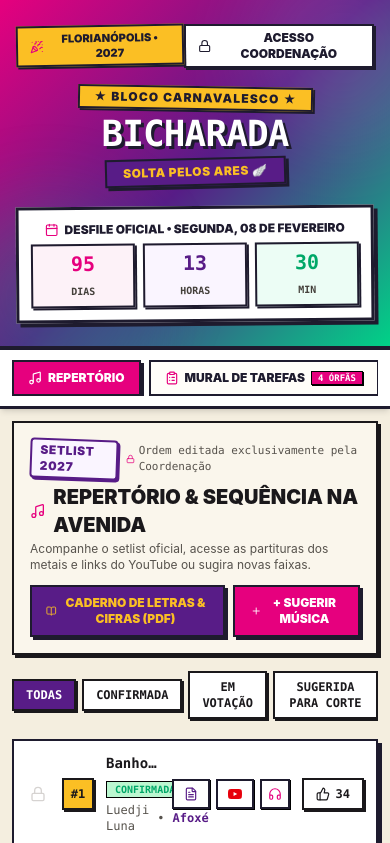
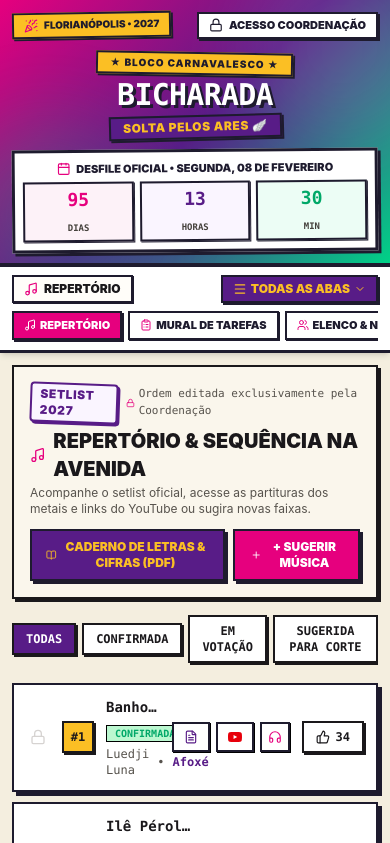
Before and after one commit to titoconte/carnaval-crm-app, a Next.js app: page / in a window 390 px wide. Shown: the top 843 px of the page. Built offline with nearby package versions, Linux system fonts and the light colour scheme.

Commit message:
feat(navegacao): aprimorar menu desktop com mais opcoes e corrigir acessibilidade mobile

```diff
--- a/src/app/globals.css
+++ b/src/app/globals.css
@@ -96,7 +96,8 @@
   background-color: rgba(254, 240, 138, 0.8);
   border: 1px dashed rgba(202, 138, 4, 0.4);
   box-shadow: 0 1px 3px rgba(0,0,0,0.1);
-  z-index: 10;
+  z-index: 5;
+  pointer-events: none;
 }
 
 /* Efeito Carimbo de Jornal / Edital com Cores Vivas */
@@ -143,6 +144,19 @@
   box-shadow: inset 0 2px 8px rgba(0,0,0,0.1);
 }
 
+/* Touch e acessibilidade mobile */
+button, a, input, select, textarea {
+  touch-action: manipulation;
+}
+
+.no-scrollbar::-webkit-scrollbar {
+  display: none;
+}
+.no-scrollbar {
+  -ms-overflow-style: none;
+  scrollbar-width: none;
+}
+
 /* Scrollbar retrô estilizada nas cores oficiais */
 ::-webkit-scrollbar {
   width: 8px;
--- a/src/app/page.tsx
+++ b/src/app/page.tsx
@@ -161,7 +161,7 @@ export default function Home() {
       />
 
       {/* Área de Conteúdo da Aba Ativa */}
-      <main className="flex-1 max-w-5xl w-full mx-auto p-3 sm:p-6 mb-16">
+      <main id="conteudo-principal" className="flex-1 max-w-5xl w-full mx-auto p-3 sm:p-6 mb-16">
         {activeTab === 'repertorio' && (
           <RepertoireVoting
             musicas={musicas}
--- a/src/components/Header.tsx
+++ b/src/components/Header.tsx
@@ -47,7 +47,7 @@ export default function Header({ isAdmin, setIsAdmin, openAdminModal }: HeaderPr
   };
 
   return (
-    <header className="carnival-banner border-b-4 border-[#1E1B2E] py-6 px-4 text-white relative shadow-lg overflow-hidden">
+    <header className="carnival-banner border-b-4 border-[#1E1B2E] py-3 sm:py-6 px-3 sm:px-4 text-white relative shadow-lg overflow-hidden">
       {/* Elementos lúdicos de fundo */}
       <div className="absolute -top-12 -right-12 w-48 h-48 bg-white/10 rounded-full blur-2xl pointer-events-none" />
       <div className="absolute -bottom-12 -left-12 w-48 h-48 bg-[#00D287]/20 rounded-full blur-2xl pointer-events-none" />
@@ -55,10 +55,11 @@ export default function Header({ isAdmin, setIsAdmin, openAdminModal }: HeaderPr
       <div className="max-w-4xl mx-auto flex flex-col items-center text-center relative z-10">
 
         {/* Barra superior de status e botão de coordenação */}
-        <div className="w-full flex items-center justify-between mb-3 text-xs">
+        <div className="w-full flex items-center justify-between mb-2 text-xs">
           <button
+            type="button"
             onClick={dispararConfetes}
-            className="flex items-center gap-1.5 px-3 py-1 bg-[#FBBF24] text-[#1E1B2E] border-2 border-[#1E1B2E] font-black uppercase text-[11px] shadow-[2px_2px_0px_#1E1B2E] rotate-[-1deg] transition-all hover:scale-105 active:scale-95"
+            className="flex items-center gap-1.5 px-2.5 py-1 bg-[#FBBF24] text-[#1E1B2E] border-2 border-[#1E1B2E] font-black uppercase text-[10px] sm:text-[11px] shadow-[2px_2px_0px_#1E1B2E] rotate-[-1deg] transition-all hover:scale-105 active:scale-95 cursor-pointer"
             title="Lançar confete da Bicharada"
           >
             <PartyPopper className="w-3.5 h-3.5 text-[#E6007E]" />
@@ -66,55 +67,56 @@ export default function Header({ isAdmin, setIsAdmin, openAdminModal }: HeaderPr
           </button>
 
           <button
+            type="button"
             onClick={isAdmin ? () => setIsAdmin(false) : openAdminModal}
-            className={`flex items-center gap-1.5 px-3 py-1 border-2 border-[#1E1B2E] text-xs font-black uppercase transition-all shadow-[2px_2px_0px_#1E1B2E] active:translate-x-0.5 active:translate-y-0.5 ${
+            className={`flex items-center gap-1.5 px-2.5 py-1 border-2 border-[#1E1B2E] text-[11px] sm:text-xs font-black uppercase transition-all shadow-[2px_2px_0px_#1E1B2E] active:translate-x-0.5 active:translate-y-0.5 cursor-pointer ${
               isAdmin
                 ? 'bg-[#00D287] text-[#1E1B2E]'
                 : 'bg-white hover:bg-stone-100 text-[#1E1B2E]'
             }`}
           >
             {isAdmin ? <Unlock className="w-3.5 h-3.5" /> : <Lock className="w-3.5 h-3.5" />}
-            <span>{isAdmin ? 'Modo Coordenação [ON]' : 'Acesso Coordenação'}</span>
+            <span>{isAdmin ? 'Coordenação [ON]' : 'Acesso Coordenação'}</span>
           </button>
         </div>
 
         {/* Estandarte / Logo Oficial */}
         <div
           onClick={dispararConfetes}
-          className="cursor-pointer group select-none my-1"
+          className="cursor-pointer group select-none my-0.5"
         >
-          <div className="inline-block px-3.5 py-0.5 bg-[#FBBF24] text-[#1E1B2E] border-2 border-[#1E1B2E] font-black text-xs uppercase tracking-widest rotate-1 shadow-[2px_2px_0px_#1E1B2E] mb-1">
+          <div className="inline-block px-3 py-0.5 bg-[#FBBF24] text-[#1E1B2E] border-2 border-[#1E1B2E] font-black text-[10px] sm:text-xs uppercase tracking-widest rotate-1 shadow-[2px_2px_0px_#1E1B2E] mb-0.5">
             ★ Bloco Carnavalesco ★
           </div>
 
-          <h1 className="text-4xl sm:text-6xl font-black tracking-tight text-white uppercase font-mono drop-shadow-[3px_3px_0px_#1E1B2E]">
+          <h1 className="text-3xl sm:text-6xl font-black tracking-tight text-white uppercase font-mono drop-shadow-[3px_3px_0px_#1E1B2E]">
             BICHARADA
           </h1>
 
-          <div className="inline-block mt-1 px-4 py-1 bg-[#581C87] text-[#FBBF24] border-2 border-[#1E1B2E] font-black text-xs sm:text-sm uppercase tracking-wider rotate-[-1.5deg] shadow-[3px_3px_0px_#1E1B2E]">
+          <div className="inline-block mt-0.5 px-3 py-0.5 sm:px-4 sm:py-1 bg-[#581C87] text-[#FBBF24] border-2 border-[#1E1B2E] font-black text-xs sm:text-sm uppercase tracking-wider rotate-[-1.5deg] shadow-[2px_2px_0px_#1E1B2E]">
             Solta pelos Ares 🪽
           </div>
         </div>
 
         {/* Bilhete de Contagem Regressiva para 08/02/2027 */}
-        <div className="mt-4 bg-white text-[#1E1B2E] border-3 border-[#1E1B2E] p-3 max-w-sm w-full shadow-[4px_4px_0px_#1E1B2E] relative rotate-[-0.5deg]">
-          <div className="flex items-center justify-center gap-1.5 text-xs font-black uppercase text-[#1E1B2E] mb-1.5">
+        <div className="mt-2 sm:mt-4 bg-white text-[#1E1B2E] border-3 border-[#1E1B2E] p-2 sm:p-3 max-w-sm w-full shadow-[3px_3px_0px_#1E1B2E] relative rotate-[-0.5deg]">
+          <div className="flex items-center justify-center gap-1.5 text-[11px] sm:text-xs font-black uppercase text-[#1E1B2E] mb-1">
             <Calendar className="w-3.5 h-3.5 text-[#E6007E]" />
             <span>Desfile Oficial • Segunda, 08 de Fevereiro</span>
           </div>
 
-          <div className="grid grid-cols-3 gap-2 text-center font-mono">
-            <div className="bg-[#FDF2F8] border-2 border-[#1E1B2E] py-1 shadow-[2px_2px_0px_#1E1B2E]">
-              <span className="block text-xl font-black text-[#E6007E]">{timeLeft.dias}</span>
-              <span className="text-[10px] font-black uppercase text-stone-700">Dias</span>
+          <div className="grid grid-cols-3 gap-1.5 sm:gap-2 text-center font-mono">
+            <div className="bg-[#FDF2F8] border-2 border-[#1E1B2E] py-0.5 sm:py-1 shadow-[1px_1px_0px_#1E1B2E]">
+              <span className="block text-lg sm:text-xl font-black text-[#E6007E]">{timeLeft.dias}</span>
+              <span className="text-[9px] sm:text-[10px] font-black uppercase text-stone-700">Dias</span>
             </div>
-            <div className="bg-[#FAF5FF] border-2 border-[#1E1B2E] py-1 shadow-[2px_2px_0px_#1E1B2E]">
-              <span className="block text-xl font-black text-[#581C87]">{timeLeft.horas}</span>
-              <span className="text-[10px] font-black uppercase text-stone-700">Horas</span>
+            <div className="bg-[#FAF5FF] border-2 border-[#1E1B2E] py-0.5 sm:py-1 shadow-[1px_1px_0px_#1E1B2E]">
+              <span className="block text-lg sm:text-xl font-black text-[#581C87]">{timeLeft.horas}</span>
+              <span className="text-[9px] sm:text-[10px] font-black uppercase text-stone-700">Horas</span>
             </div>
-            <div className="bg-[#ECFDF5] border-2 border-[#1E1B2E] py-1 shadow-[2px_2px_0px_#1E1B2E]">
-              <span className="block text-xl font-black text-[#00A868]">{timeLeft.minutos}</span>
-              <span className="text-[10px] font-black uppercase text-stone-700">Min</span>
+            <div className="bg-[#ECFDF5] border-2 border-[#1E1B2E] py-0.5 sm:py-1 shadow-[1px_1px_0px_#1E1B2E]">
+              <span className="block text-lg sm:text-xl font-black text-[#00A868]">{timeLeft.minutos}</span>
+              <span className="text-[9px] sm:text-[10px] font-black uppercase text-stone-700">Min</span>
             </div>
           </div>
         </div>
--- a/src/components/Navigation.tsx
+++ b/src/components/Navigation.tsx
@@ -1,6 +1,6 @@
 'use client';
 
-import React from 'react';
+import React, { useState } from 'react';
 import {
   Music,
   ClipboardList,
@@ -11,6 +11,11 @@ import {
   Truck,
   Calendar,
   UserPlus,
+  FolderDown,
+  Menu,
+  X,
+  ChevronDown,
+  ChevronUp,
   LucideIcon
 } from 'lucide-react';
 
@@ -24,7 +29,8 @@ export type TabId =
   | 'rifa'
   | 'desfile'
   | 'calendario'
-  | 'inscricao';
+  | 'inscricao'
+  | 'documentos';
 
 export interface TabItem {
   id: TabId;
@@ -36,7 +42,8 @@ export interface TabItem {
 
 /**
  * Retorna as abas visíveis no menu principal do aplicativo.
- * A aba 'Letras & Cifras' foi removida do menu e agora é acessada via Repertório.
+ * A aba 'Letras & Cifras' foi movida para dentro do Repertório.
+ * Inclui agora a aba 'Documentos' para gestão de arquivos e tags do bloco.
  *
  * @param orfasCount - Quantidade de tarefas órfãs para exibição no badge
  * @returns Lista de abas a serem renderizadas na barra de navegação
@@ -51,7 +58,8 @@ export function getVisibleNavigationTabs(orfasCount: number = 0): TabItem[] {
     { id: 'rifa', label: 'Rifa Online 🎟️', icon: Gift, highlight: true },
     { id: 'desfile', label: 'Tarefas em Andamento', icon: Truck },
     { id: 'calendario', label: 'Calendário', icon: Calendar },
-    { id: 'inscricao', label: 'Inscrições', icon: UserPlus }
+    { id: 'inscricao', label: 'Inscrições', icon: UserPlus },
+    { id: 'documentos', label: 'Documentos', icon: FolderDown }
   ];
 }
 
@@ -62,15 +70,34 @@ interface NavigationProps {
 }
 
 /**
- * Menu de Navegação Horizontal com as Cores Vivas Oficiais do Bloco Bicharada.
+ * Menu de Navegação do Bloco Bicharada.
+ * - Versão Desktop: Disposição expandida com quebra fluida (flex-wrap), exibindo todas as opções de forma clara.
+ * - Versão Mobile: Menu acessível com gaveta completa de abas em grade e rolagem tátil suave, rolando automaticamente até as informações.
  */
 export default function Navigation({ activeTab, setActiveTab, orfasCount }: NavigationProps) {
+  const [mobileMenuOpen, setMobileMenuOpen] = useState(false);
   const tabs = getVisibleNavigationTabs(orfasCount);
+  const currentTab = tabs.find(t => t.id === activeTab) || tabs[0];
+  const CurrentIcon = currentTab.icon;
+
+  /**
+   * Seleciona uma aba, fecha o menu mobile e rola suavemente até o container de conteúdo.
+   */
+  const handleSelectTab = (tabId: TabId) => {
+    setActiveTab(tabId);
+    setMobileMenuOpen(false);
+    if (typeof window !== 'undefined') {
+      const el = document.getElementById('conteudo-principal');
+      if (el) {
+        el.scrollIntoView({ behavior: 'smooth', block: 'start' });
+      }
+    }
+  };
 
   return (
-    <nav className="sticky top-0 z-30 bg-white border-b-3 border-[#1E1B2E] py-2.5 px-3 shadow-md">
-      <div className="max-w-5xl mx-auto overflow-x-auto no-scrollbar">
-        <div className="flex items-center gap-2 min-w-max">
+    <nav className="sticky top-0 z-30 bg-white border-b-3 border-[#1E1B2E] py-2 px-3 shadow-md">
+      {/* VERSÃO DESKTOP: Todas as opções visíveis em layout flex-wrap elegante */}
+      <div className="hidden md:flex flex-wrap items-center justify-center gap-2 max-w-5xl mx-auto">
         {tabs.map((tab) => {
           const Icon = tab.icon;
           const isActive = activeTab === tab.id;
@@ -78,8 +105,9 @@ export default function Navigation({ activeTab, setActiveTab, orfasCount }: Navi
           return (
             <button
               key={tab.id}
-                onClick={() => setActiveTab(tab.id)}
-                className={`flex items-center gap-1.5 px-3.5 py-2 border-2 border-[#1E1B2E] text-xs font-black uppercase transition-all whitespace-nowrap active:translate-x-0.5 active:translate-y-0.5 ${
+              type="button"
+              onClick={() => handleSelectTab(tab.id)}
+              className={`flex items-center gap-1.5 px-3 py-1.5 border-2 border-[#1E1B2E] text-xs font-black uppercase transition-all whitespace-nowrap cursor-pointer active:translate-x-0.5 active:translate-y-0.5 ${
                 isActive
                   ? 'bg-[#E6007E] text-white shadow-[3px_3px_0px_#1E1B2E]'
                   : tab.highlight
@@ -101,6 +129,91 @@ export default function Navigation({ activeTab, setActiveTab, orfasCount }: Navi
           );
         })}
       </div>
+
+      {/* VERSÃO MOBILE: Seletor Rápido e Gaveta Completa com Botões Fáceis de Clicar */}
+      <div className="md:hidden space-y-1.5">
+        {/* Barra superior de status mobile com botão para abrir todas as abas */}
+        <div className="flex items-center justify-between gap-2">
+          <div className="flex items-center gap-1.5 bg-[#FFFDF9] border-2 border-[#1E1B2E] px-2.5 py-1 text-xs font-black uppercase shadow-[1px_1px_0px_#1E1B2E] truncate">
+            <CurrentIcon className="w-3.5 h-3.5 text-[#E6007E] shrink-0" />
+            <span className="truncate">{currentTab.label}</span>
+          </div>
+
+          <button
+            type="button"
+            onClick={() => setMobileMenuOpen(!mobileMenuOpen)}
+            className="flex items-center gap-1 px-2.5 py-1 bg-[#581C87] text-[#FBBF24] border-2 border-[#1E1B2E] text-xs font-black uppercase shadow-[2px_2px_0px_#1E1B2E] active:translate-x-0.5 active:translate-y-0.5 cursor-pointer shrink-0"
+          >
+            {mobileMenuOpen ? <X className="w-3.5 h-3.5" /> : <Menu className="w-3.5 h-3.5" />}
+            <span>{mobileMenuOpen ? 'Fechar' : 'Todas as Abas'}</span>
+            {mobileMenuOpen ? <ChevronUp className="w-3 h-3" /> : <ChevronDown className="w-3 h-3" />}
+          </button>
+        </div>
+
+        {/* Gaveta Aberta: Grade com todas as abas em botões confortáveis */}
+        {mobileMenuOpen && (
+          <div className="pt-2 pb-1 border-t-2 border-dashed border-stone-300">
+            <div className="grid grid-cols-2 gap-1.5 max-h-[60vh] overflow-y-auto p-1 bg-stone-50 border-2 border-[#1E1B2E]">
+              {tabs.map((tab) => {
+                const Icon = tab.icon;
+                const isActive = activeTab === tab.id;
+
+                return (
+                  <button
+                    key={tab.id}
+                    type="button"
+                    onClick={() => handleSelectTab(tab.id)}
+                    className={`flex items-center gap-2 p-2.5 border-2 border-[#1E1B2E] text-left text-xs font-black uppercase transition-all cursor-pointer min-h-[44px] ${
+                      isActive
+                        ? 'bg-[#E6007E] text-white shadow-[2px_2px_0px_#1E1B2E]'
+                        : tab.highlight
+                        ? 'bg-[#00D287] text-[#1E1B2E] shadow-[1px_1px_0px_#1E1B2E]'
+                        : 'bg-white text-[#1E1B2E] hover:bg-pink-50 shadow-[1px_1px_0px_#1E1B2E]'
+                    }`}
+                  >
+                    <Icon className={`w-4 h-4 shrink-0 ${
+                      isActive ? 'text-white' : tab.highlight ? 'text-[#1E1B2E]' : 'text-[#E6007E]'
+                    }`} />
+                    <div className="flex-1 min-w-0">
+                      <span className="block truncate leading-tight">{tab.label}</span>
+                      {tab.badge && (
+                        <span className="inline-block mt-0.5 text-[9px] bg-red-600 text-white px-1 font-mono">
+                          {tab.badge}
+                        </span>
+                      )}
+                    </div>
+                  </button>
+                );
+              })}
+            </div>
+          </div>
+        )}
+
+        {/* Barra de rolagem horizontal mobile rápida */}
+        <div className="overflow-x-auto no-scrollbar pt-0.5">
+          <div className="flex items-center gap-1.5 min-w-max pb-0.5">
+            {tabs.map((tab) => {
+              const Icon = tab.icon;
+              const isActive = activeTab === tab.id;
+
+              return (
+                <button
+                  key={tab.id}
+                  type="button"
+                  onClick={() => handleSelectTab(tab.id)}
+                  className={`flex items-center gap-1 px-2.5 py-1 border-2 border-[#1E1B2E] text-[11px] font-black uppercase whitespace-nowrap cursor-pointer transition-all ${
+                    isActive
+                      ? 'bg-[#E6007E] text-white shadow-[2px_2px_0px_#1E1B2E]'
+                      : 'bg-white text-[#1E1B2E] shadow-[1px_1px_0px_#1E1B2E]'
+                  }`}
+                >
+                  <Icon className={`w-3 h-3 ${isActive ? 'text-white' : 'text-[#E6007E]'}`} />
+                  <span>{tab.label}</span>
+                </button>
+              );
+            })}
+          </div>
+        </div>
       </div>
     </nav>
   );
```
Also changed, not shown: 1 other file (tests, documents, lock files or other folders). Lines whose indentation alone changed are shown as unchanged.
